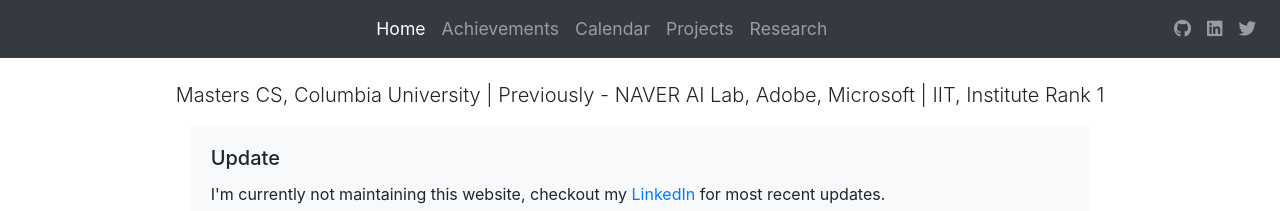
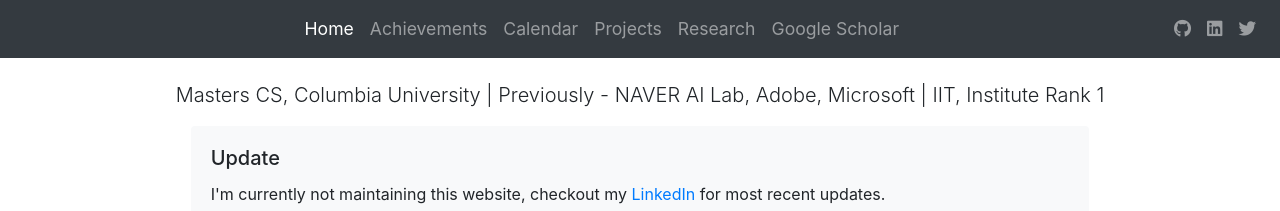
Before and after one commit to thenamangoyal/thenamangoyal.github.io, a Jekyll site: the page built from index.html, in a window 1280 px wide. Shown: the top 211 px of the page. Built offline with Jekyll 4.4.1, drawn with Linux system fonts in a browser that asks for light colours; nearby versions of some CDN libraries.

Commit message:
Update bsnavbar.html

```diff
--- a/_includes/bsnavbar.html
+++ b/_includes/bsnavbar.html
@@ -20,9 +20,9 @@
                 <a class="nav-link" href="{{ site.baseurl }}{{ link.url }}">{{ link.title }}</a>
             </li>
             {% endfor %}
-            <!-- <li class="nav-item">
-                <a target="_blank" class="nav-link" href="https://bit.ly/namangoyal">Resume</a>
-            </li> -->
+            <li class="nav-item">
+                <a target="_blank" class="nav-link" href="https://scholar.google.com/citations?user=sFpEW1MAAAAJ&hl=en">Google Scholar</a>
+            </li>
         </ul>
         <ul class="nav navbar-nav flex-row justify-content-between">
             <!-- <li class="nav-item"><a class="nav-link" href="mailto:namangoyal1001@gmail.com">
```
